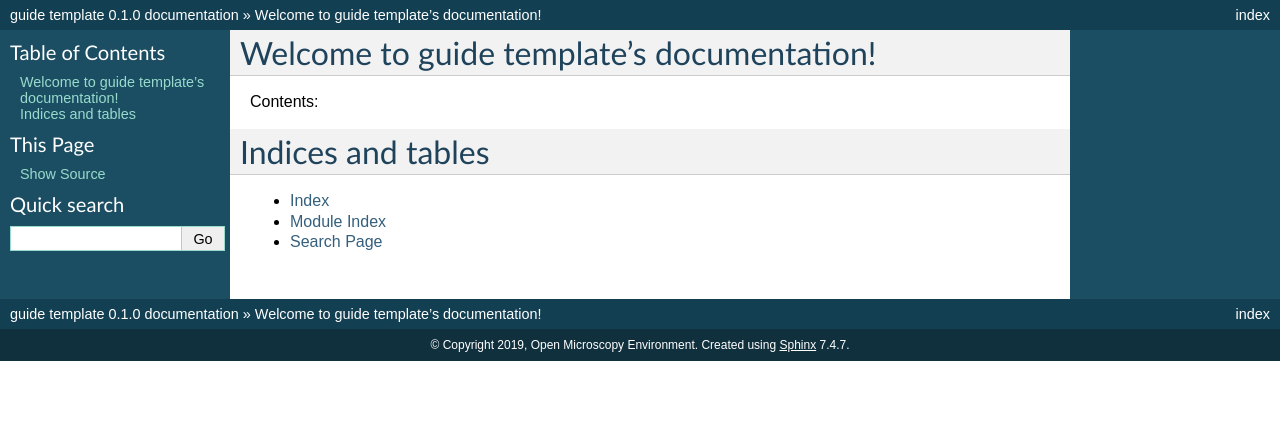
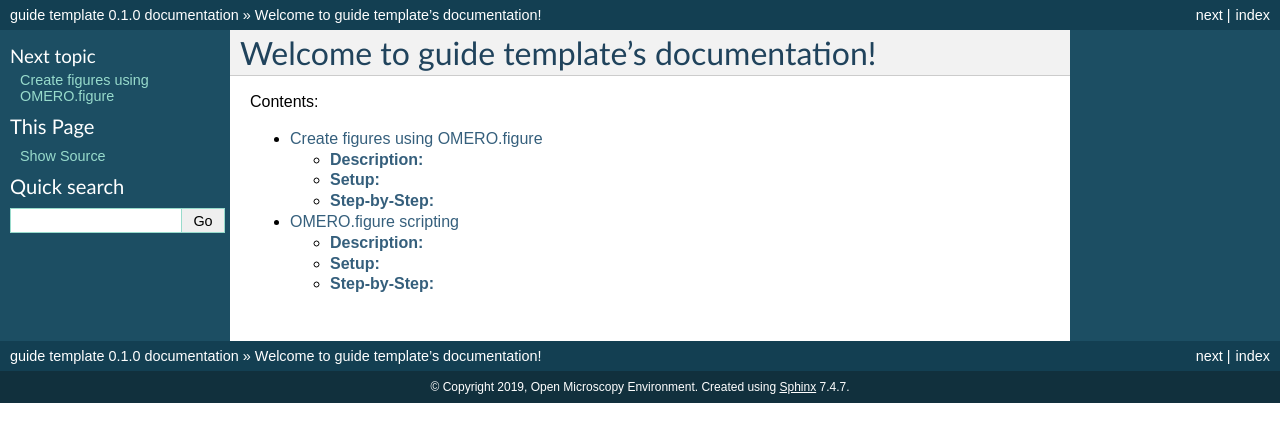
Before and after one commit to ome/omero-guide-figure, a Sphinx documentation site: the page built from docs/index.rst, in a window 1280 px wide. Shown: the top 442 px of the page. Built offline with Sphinx 7.4.7, drawn with Linux system fonts in a browser that asks for light colours; some of the changed lines change nothing that is shown.

Commit message:
Initial commit of figure docs

```diff
--- a/docs/index.rst
+++ b/docs/index.rst
@@ -6,11 +6,5 @@
 .. toctree::
    :maxdepth: 2
 
-
-
-Indices and tables
-==================
-
-* :ref:`genindex`
-* :ref:`modindex`
-* :ref:`search`
+   omero_figure
+   omero_figure_scripting
--- /dev/null
+++ b/docs/omero_figure.rst
@@ -0,0 +1,151 @@
+Create figures using OMERO.figure
+=================================
+
+**Description:**
+----------------
+
+OMERO.figure is a web-based tool for creating figures from Images in
+OMERO. Image metadata can be used to facilitate figure creation.
+
+**Setup:**
+----------
+
+-  Install the OMERO.figure web app as described at
+      https://pypi.org/project/omero-figure/
+
+**Resources:**
+
+-  Sample images from the Image Data Resource (IDR)
+      https://idr.openmicroscopy.org/webclient/?show=project-51. See
+      https://github.com/ome/training-scripts/blob/master/maintenance/preparation/idr0021-data-prep.md
+      for download and import instructions.
+
+-  DV images from
+      https://downloads.openmicroscopy.org/images/DV/siRNAi-HeLa/
+
+-  SVS ‘big’ pathology images from
+      https://downloads.openmicroscopy.org/images/SVS/
+
+**Step-by-Step:**
+-----------------
+
+Using the sample images above, we will create a figure like this, but
+you can use any multi-channel images.
+
+.. image:: images/image0.png
+   :align: center
+
+1.  In the webclient, select 6 images from the **idr0021** Project.
+
+2.  In the right-hand panel, click the *Open with...* button and choose *OMERO.figure*:
+
+    .. image:: images/image1.png
+       :scale: 75 %
+
+3.  This will open these images in OMERO.figure in a new browser Tab.
+
+4.  Drag to arrange the Images approximately into two rows, select all (use Ctrl-A or drag to select) and click the *snap to grid* button |image2|\ at the top of the page.
+
+5.  Select all Images and Zoom in around ~300%, using the Zoom slider in the right *Preview* tab.
+
+6.  Go to the *Labels* tab, select all Images and add a Scalebar: Click the *Show* button, choose a length of 2 μm, click the *Label* checkbox and adjust the size of the Label to 12.
+
+7.  Add labels: choose *Dataset Name* in the label input dropdown list, choose *color white* and *position=top-left*
+
+    .. image:: images/image3.png
+       :scale: 75 %
+
+9.  Select one image. In the *Labels* tab, click the *Edit* button for ROIs.
+
+10. If the image has ROIs in OMERO, click *Load ROIs.*
+
+11. Mouse over the list to show each ROI on the Image and click to add it to the image.
+
+12. Click *OK* to close the dialog.
+
+13. Return to the webclient tab, select the **siRNAi-HeLa** Dataset. NB: You may wish to filter the images when selecting those to add to your figure, e.g. Filter by Rating.
+
+14. Select 3 images and in the right-hand panel click the link icon |image4|\ then copy the link.
+
+15. Return to the OMERO.figure tab, click *Add Image* button and paste the link into dialog. Click OK.
+
+16. Arrange the 3 images into a vertical column, select all and click *snap to grid* button.
+
+17. Copy the 3 images and paste (keyboard shortcut or *Edit > Copy/Paste*) 3 times to create 3 more columns.
+
+18. Select the panels in the first column and adjust the rendering settings: Turn only the first channel on and set the color to white.
+
+19. Repeat for the next 2 columns: 1 channel turned on for each column, adjusting the levels if desired, leaving the 4th column as **‘merged’** with multiple channels on.
+
+20. Select all panels and zoom a little. Then select a row and drag the image in the *Preview* tab to pan all the selected images to the same point.
+
+21. Copy and paste the **‘merged’** column again to create a 5th column. Zoom in to approx 500%.
+
+22. Select the *Labels* tab, select the ‘\ **merged’** and **zoomed** columns and click *Show* Scalebar button.
+
+23. Click the *Label* checkbox to add label to the scalebar. Select only the zoomed-in panels and change the scalebar to 1 micron.
+
+24. Select the top-left panel and enter a label text in the *Add Labels* form. “Prometaphase” in the example above.
+
+25. Choose the label size, position (left vertical) and color and click *Add* to create label.
+
+26. If we have Tags on the images, we can use these to create labels:
+
+27. Select the first column of panels and choose *Tags* from the label text-field drop-down options. Click Add.
+
+28. Select the first row of panels and create the labels in the ‘top’ position using the *Channels* option to add Labels for active channels in each image.
+
+29. Edit the created labels located at the bottom of the *Info* tab to rename the green labels to **GFP-INCENP**.
+
+30. Select just the first ‘\ **merged**\ ’ image and click the ROIs *Edit* button in the *Labels* tab.
+
+31. Draw arrows or other shapes on the image, or load ROIs from OMERO. Click *OK* to close the dialog.
+
+32. Click *Copy* ROIs in the *Labels* tab, select the other panels in the same row and click *Paste* to add ROIs to these panels.
+
+33. To create a Rectangle ROI indicating the region of the zoomed-in image, select the zoomed-in image on the first row and click *Copy* of the cropped region at the bottom of the *Preview* tab.
+
+34. Now select the zoomed-out **‘merged’** panel, and paste this region as an ROI by clicking *Paste* under ROIs section of the *Labels* tab.
+
+35. Repeat for other rows of the figure (see screenshot above).
+
+36. Go to *File* > *Paper Setup…* and in the dialog that pops up choose *Pages: 2.* Click *OK*.
+
+37. Finally return to the webclient, select ‘Big’ images from the **svs** Dataset, copy the link to them and paste it into the *Add Image* dialog in OMERO.figure.
+
+38. Move the big images to the 2nd page.
+
+39. In the header, click on the *Save* button to save the Figure as “Figure 1”.
+
+40. The URL will update. You can bookmark this URL or share with collaborators to view your figure.
+
+41. To open other saved files, go *File > Open…*
+
+42. We can view figures from our collaborators here and filter by name or Owner.
+
+43. Choose a figure to Open. For example the **Aurora-B figure 2** from trainer-2.
+
+44. Select a panel and click on the *Webclient* link in the *Info* tab to show the image in the webclient.
+
+45. Back in OMERO.figure, go to *File > Open...* to choose the “Figure 1” file saved above.
+
+46. Click on *Export PDF* to export it as PDF.
+
+47. Download the PDF and open it. If opened in a suitable application e.g. Illustrator, the elements on the page will still be editable.
+
+
+.. |image0| image:: images/image0.png
+   :width: 3.26563in
+   :height: 3.91259in
+.. |image1| image:: images/image1.png
+   :width: 1.34468in
+   :height: 1.46354in
+.. |image2| image:: images/image2.png
+   :width: 0.20833in
+   :height: 0.20833in
+.. |image3| image:: images/image3.png
+   :width: 3.24147in
+   :height: 2.74479in
+.. |image4| image:: images/image4.png
+   :width: 0.36458in
+   :height: 0.25in
--- /dev/null
+++ b/docs/omero_figure_scripting.rst
@@ -0,0 +1,61 @@
+OMERO.figure scripting
+======================
+
+**Description:**
+----------------
+
+We can use JavaScript in the browser console to script changes to a
+figure. This is an experimental feature and not documented.
+
+**Setup:**
+----------
+
+-  Install the OMERO.figure web app as described at
+      https://pypi.org/project/omero-figure/
+
+**Resources:**
+
+-  2 FRAP images from https://downloads.openmicroscopy.org/images/DV/will/FRAP/
+
+**Step-by-Step:**
+-----------------
+
+To see the
+data model for the current file, go to *File > Export as JSON...*.
+
+The figureModel variable is accessible in the console. We can use AJAX
+to load JSON data. In this example we will load the FRAP intensities
+from the Map Annotations on these images.
+
+1.  Select 2 FRAP images. If these images have a
+
+Create a Figure with 2 images from the *FRAP* Dataset.
+
+2.  Make each image into a row of multiple time-points.
+
+3.  Open the browser console by *right-click > Inspect Element (Firefox)* or *right-click > Inspect (Chrome)* and click on the *Console* tab.
+
+4.  Copy the code from
+       https://raw.githubusercontent.com/ome/training-scripts/v0.6.0/practical/javascript/figure_frap_mapannotation_label.js
+
+5.  Drag to select the FRAP movie images in the figure.
+
+6.  Paste the code into the console. **Do not hit enter yet.**
+
+7.  Inspect the code. It will iterate through each of the **selected**
+       panels, an AJAX call is made to load the map annotations with the
+       namespace that we created from FRAP values above.
+
+8.  The FRAP values are a list of [key, value] pairs and we can get the
+       value for the current T index of the panel values[theT][1] and
+       use this to create a label.
+
+9.  Edit the ‘position’ of the label to ‘bottomleft’ (can change size
+       and color too if desired) and hit Enter to run the code on
+       selected panels.
+
+10. The labels should be added. Note that you can undo and redo these
+       changes in the UI as normal.
+
+11. Try out other examples in
+       https://github.com/ome/training-scripts/tree/v0.6.0/practical/javascript
```
Also changed, not shown: docs/images/Image0.png (added), docs/images/Image1.png (added), docs/images/image2.png (added), docs/images/image3.png (added), docs/images/image4.png (added).
